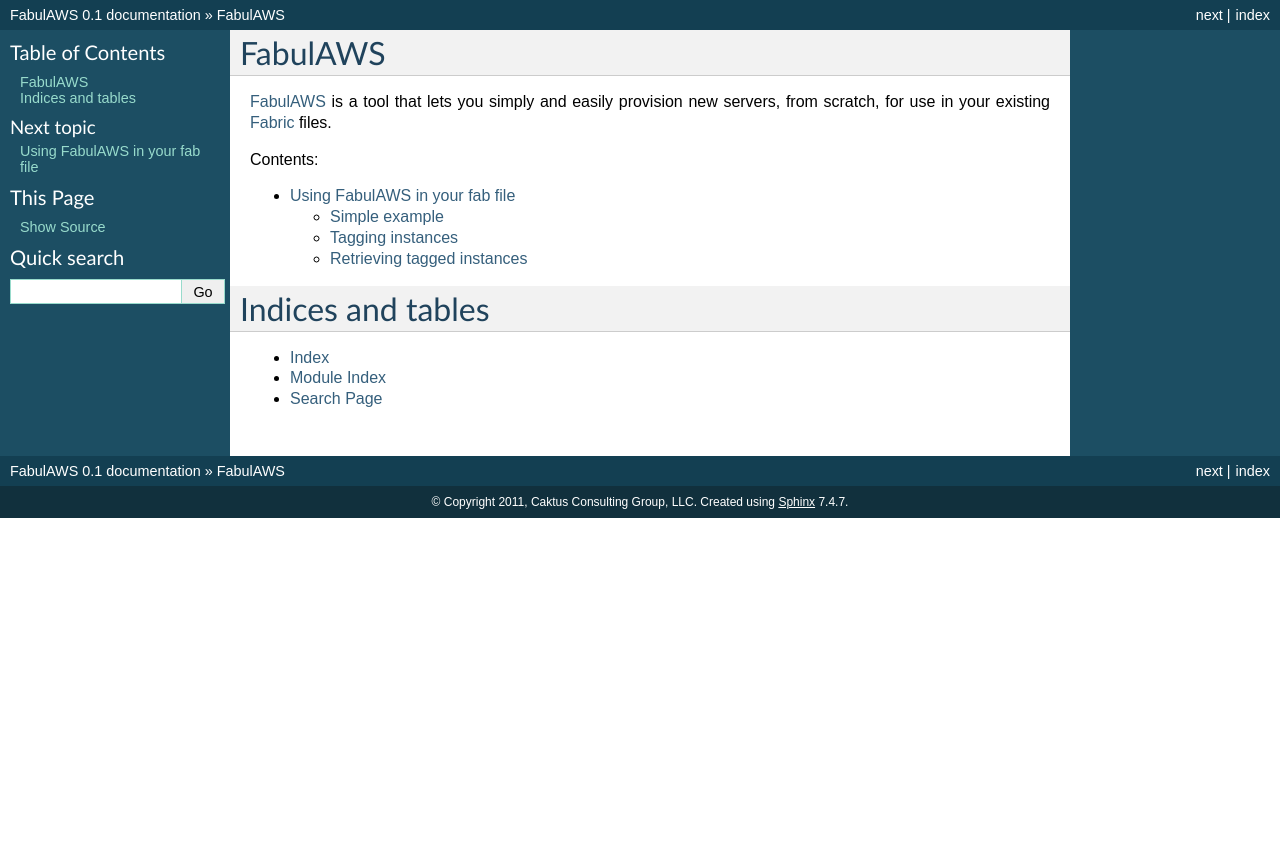
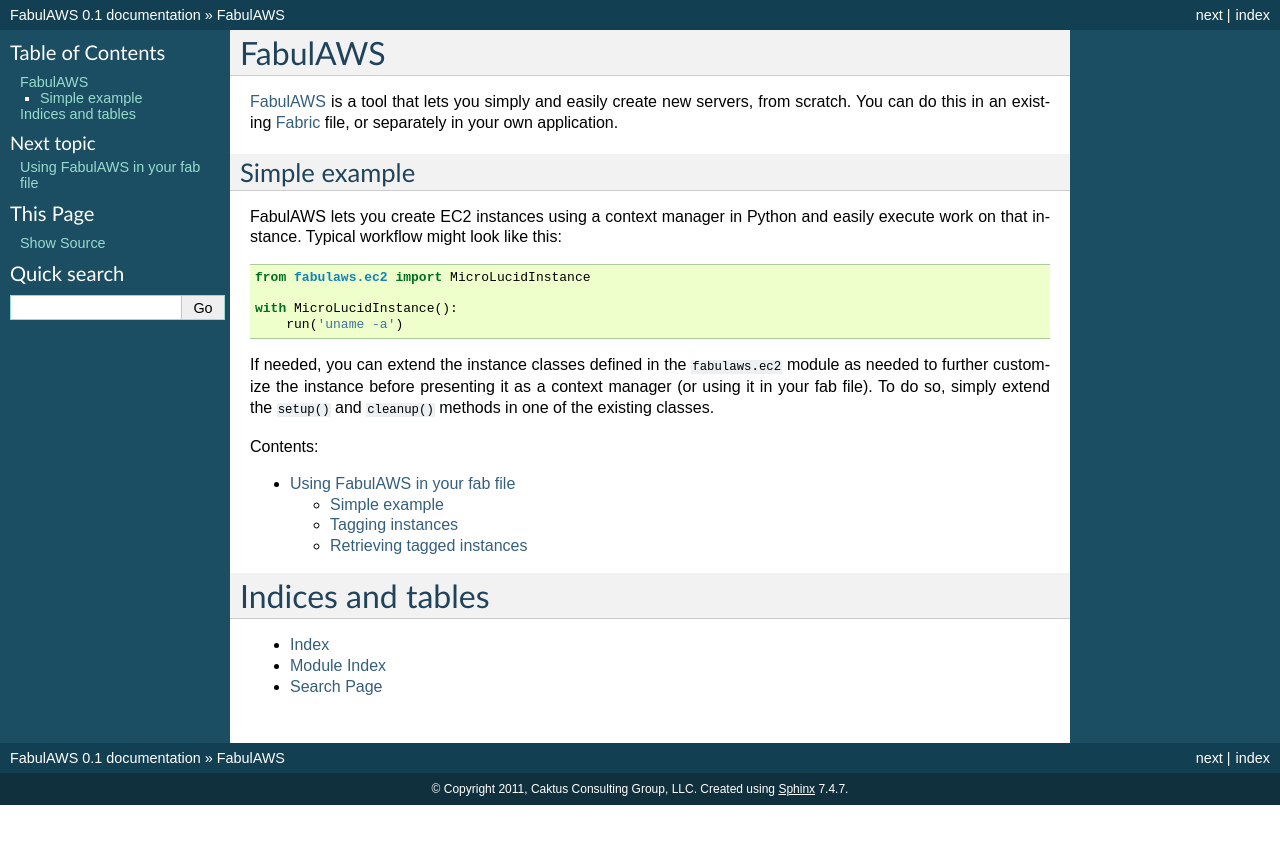
Before and after one commit to caktus/fabulaws, a Sphinx documentation site: the page built from docs/index.rst, in a window 1280 px wide. Shown: the top 844 px of the page. Built offline with Sphinx 7.4.7, drawn with Linux system fonts in a browser that asks for light colours.

Commit message:
update README and add simple example to docs index

```diff
--- a/docs/index.rst
+++ b/docs/index.rst
@@ -7,8 +7,24 @@
 ========
 
 `FabulAWS <https://github.com/caktus/fabulaws>`_ is a tool that lets you simply
-and easily provision new servers, from scratch, for use in your existing
-`Fabric <http://www.fabfile.org/>`_ files.
+and easily create new servers, from scratch.  You can do this in an existing
+`Fabric <http://www.fabfile.org/>`_ file, or separately in your own
+application.
+
+Simple example
+--------------
+FabulAWS lets you create EC2 instances using a context manager in Python and
+easily execute work on that instance. Typical workflow might look like this::
+
+    from fabulaws.ec2 import MicroLucidInstance
+
+    with MicroLucidInstance():
+        run('uname -a')
+
+If needed, you can extend the instance classes defined in the ``fabulaws.ec2``
+module as needed to further customize the instance before presenting it as
+a context manager (or using it in your fab file).  To do so, simply extend
+the ``setup()`` and ``cleanup()`` methods in one of the existing classes.
 
 Contents:
 
```
Also changed, not shown: README.rst (+22 -18 lines).
